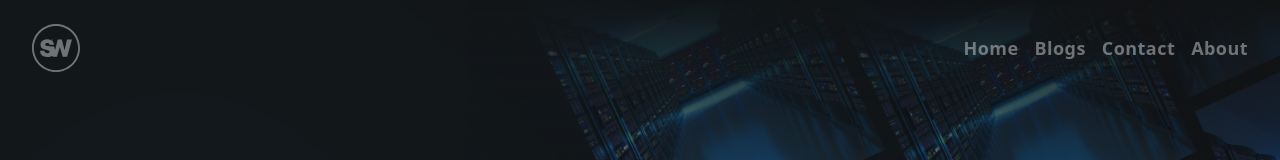
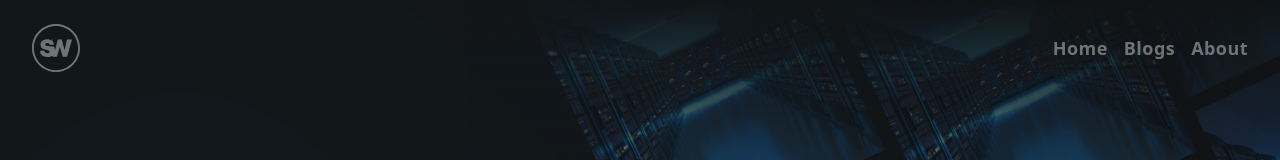
Before and after one commit to Ornitorink0/SobreWeb.it, a React (Vite) app: page / in a window 1280 px wide. Shown: the top 160 px of the page. Built offline with nearby package versions, Linux system fonts and the light colour scheme.

Commit message:
Tolta la pagina dei contatti e rimpiazzati con un footer

```diff
--- a/src/components/NavigationBar.jsx
+++ b/src/components/NavigationBar.jsx
@@ -68,7 +68,7 @@ export default class NavigationBar extends PureComponent {
 
         {/* Menu per desktop */}
         <div className="hidden md:flex gap-4 text-lg font-semibold tracking-wide">
-          {["Home", "Blogs", "Contact", "About"].map((item, index) => (
+          {["Home", "Blogs", "About"].map((item, index) => (
             <a
               key={index}
               href={`/${item.toLowerCase()}`}
@@ -118,7 +118,7 @@ export default class NavigationBar extends PureComponent {
                 exit={{ y: "-100%" }}
                 transition={{ type: "spring", stiffness: 120, damping: 20 }}
               >
-                {["Home", "Blogs", "Contact", "About"].map((item, index) => (
+                {["Home", "Blogs", "About"].map((item, index) => (
                   <a
                     key={index}
                     href={`/${item.toLowerCase()}`}
```
